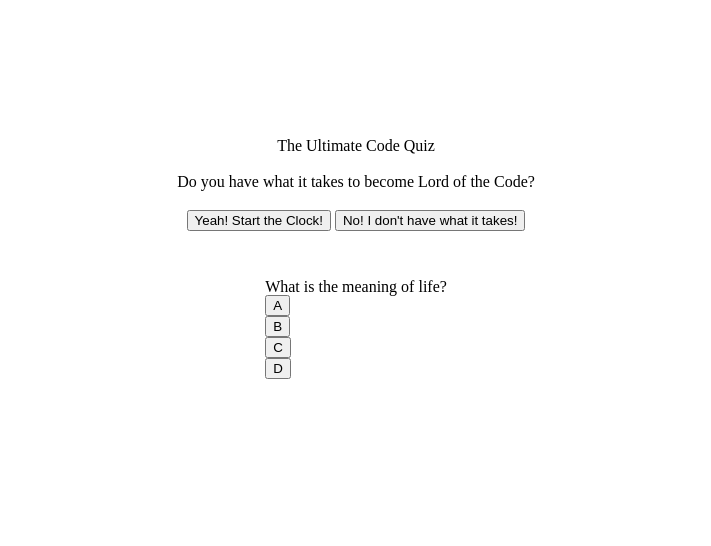
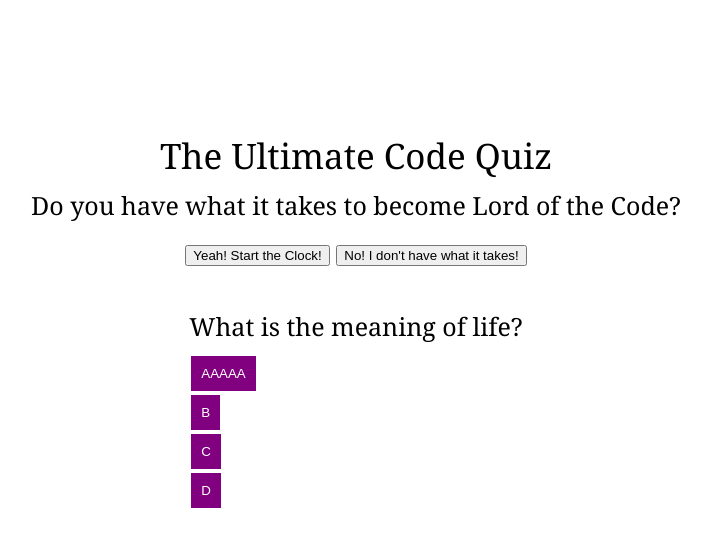
Before and after one commit to xtinarees/code-quiz, a plain HTML site: page index.html in a window 1280 px wide. Shown: the whole page, without its empty margins (284-995 px from the left). Drawn offline with Linux system fonts and the light colour scheme.

Commit message:
Styled a few more elements and created questions array.

```diff
--- a/assets/script.js
+++ b/assets/script.js
@@ -2,3 +2,31 @@
 //https://stackoverflow.com/questions/45449106/how-to-make-a-ul-list-of-buttons-accessible/45491521
 // https://www.codingnepalweb.com/quiz-app-with-timer-javascript/
 // https://codepen.io/boopalan002/pen/yKZVGa
+// https://www.w3schools.com/js/js_quiz.asp
+
+
+var questions = [
+    {
+        question: "How does a FOR loop start?",
+        choices: ["A. for (i = 0; i <= 5; i++)", "B. for i = 1 to 5", "C. for (i <= 5; i++)", "D. for (i = 0; i <= 5)"],
+        answer: "A. for (i = 0; i <= 5; i++)",
+    },{
+        question: "Commonly used data types DO NOT include:",
+        choices: ["A. strings", "B. booleans", "C. alerts", "D. numbers"],
+        answer: "C. alerts",
+    },{
+        question: "Which of the following function of Array object returns a string representing the array and its elements?",
+        choices: ["A. toSource()", "B. sort()", "C. splice()", "D.toString()"],
+        answer: "D.toString()",
+    },{
+        question: "What does DOM stand for?",
+        choices: ["A. Document Object Model", "B. Dogs Owls Moths", "C. Do Over Meat", "D. Dig Out Man"],
+        answer: "A. Document Object Model",
+    },{
+        question: "Who is the Lord of the Code?",
+        choices: ["A. Not me", "B. Not me", "C. Not me", "D. Me"],
+        answer: "D. Me",
+    }
+]
+
+console.log(questions);
--- a/assets/style.css
+++ b/assets/style.css
@@ -1,5 +1,7 @@
 html {
     box-sizing: border-box;
+    font-family:Georgia, 'Times New Roman', Times, serif;
+
 }
 
 *, *:before, *:after {
@@ -20,13 +22,35 @@ header {
 
 header h1 {
     padding:10px;
+    font-size: 35px;
 }
 
 header h2 {
     padding: 10px;
+    font-size: 25px;
 }
 
-header button {
+.questions h2 {
+    font-size: 25px;
+}
+
+.answers {
+    flex-direction: column;
+    justify-content: center;
+    align-content: space-around;
+    margin-top: 15px;
+    align-items:flex-start;
+}
+
+.buttonA,
+.buttonB,
+.buttonC,
+.buttonD {
+    background-color: purple;
+    color: white;
+    padding:10px;
+    margin: 5 px;
+    border: white 2px solid;
 }
 
 .container {
--- a/index.html
+++ b/index.html
@@ -1,30 +1,34 @@
 <!DOCTYPE html>
 <html lang="en">
+
 <head>
     <meta charset="UTF-8">
     <meta http-equiv="X-UA-Compatible" content="IE=edge">
     <meta name="viewport" content="width=device-width, initial-scale=1.0">
     <link rel="stylesheet" href="assets/reset.css">
-    <link rel="stylesheet" href="assets/style.css"/>
+    <link rel="stylesheet" href="assets/style.css" />
     <title>Coding Quiz</title>
 </head>
+
 <body>
     <header>
         <h1>The Ultimate Code Quiz</h1>
         <h2>Do you have what it takes to become Lord of the Code?<h2>
-            <button class ="start-button">Yeah! Start the Clock!</button>
-            <button class ="quit-button">No! I don't have what it takes!</button>
+                <button class="start-button">Yeah! Start the Clock!</button>
+                <button class="quit-button">No! I don't have what it takes!</button>
     </header>
     <div class="container">
 
 
         <div class="quiz">
-            <div class="questions"><h2>What is the meaning of life?</h2></div>
-                <ul class="answers">
-                    <li class="buttonA"><button>A</button></li>
-                    <li class="buttonB"><button>B</button></li>
-                    <li class="buttonC"><button>C</button></li>
-                    <li class="buttonD"><button>D</button></li>
+            <div class="questions">
+                <h2>What is the meaning of life?</h2>
+            </div>
+            <ul class="answers">
+                <li><button class="buttonA">AAAAA</button></li>
+                <li><button class="buttonB">B</button></li>
+                <li><button class="buttonC">C</button></li>
+                <li><button class="buttonD">D</button></li>
 
 
 
@@ -39,4 +43,5 @@
 
     <script src="assets/script.js"></script>
 </body>
+
 </html>
```
